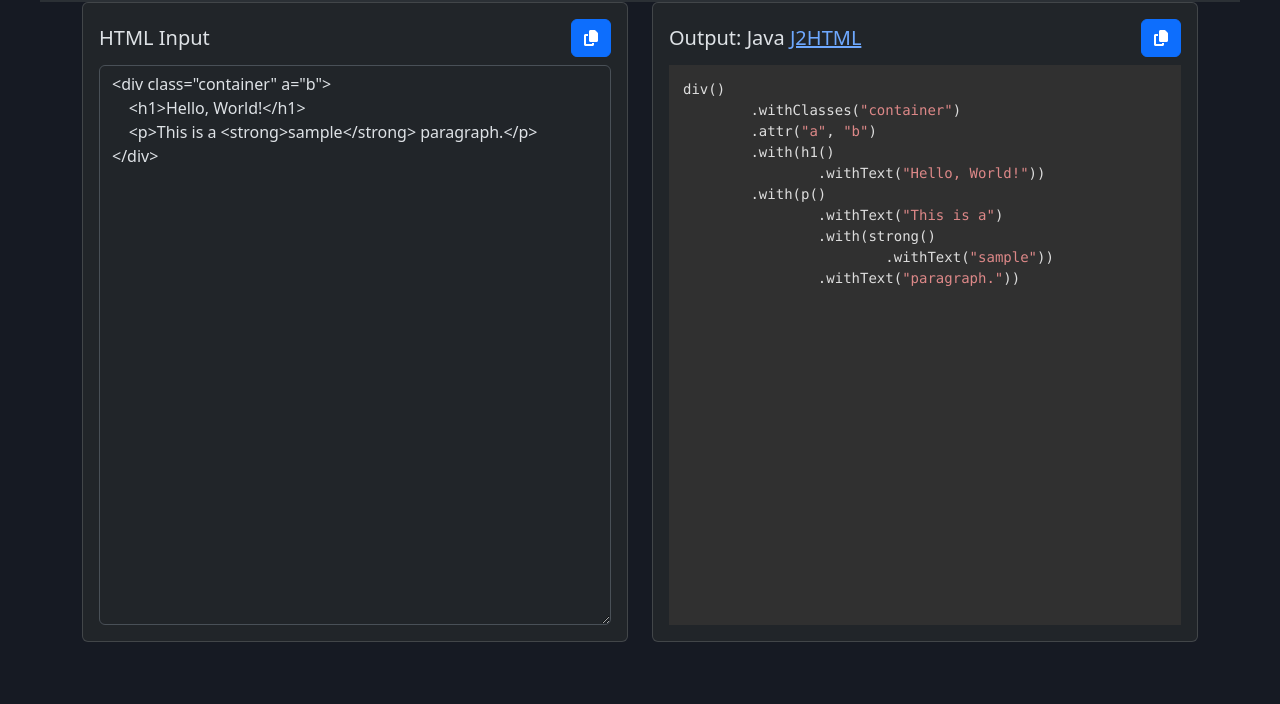
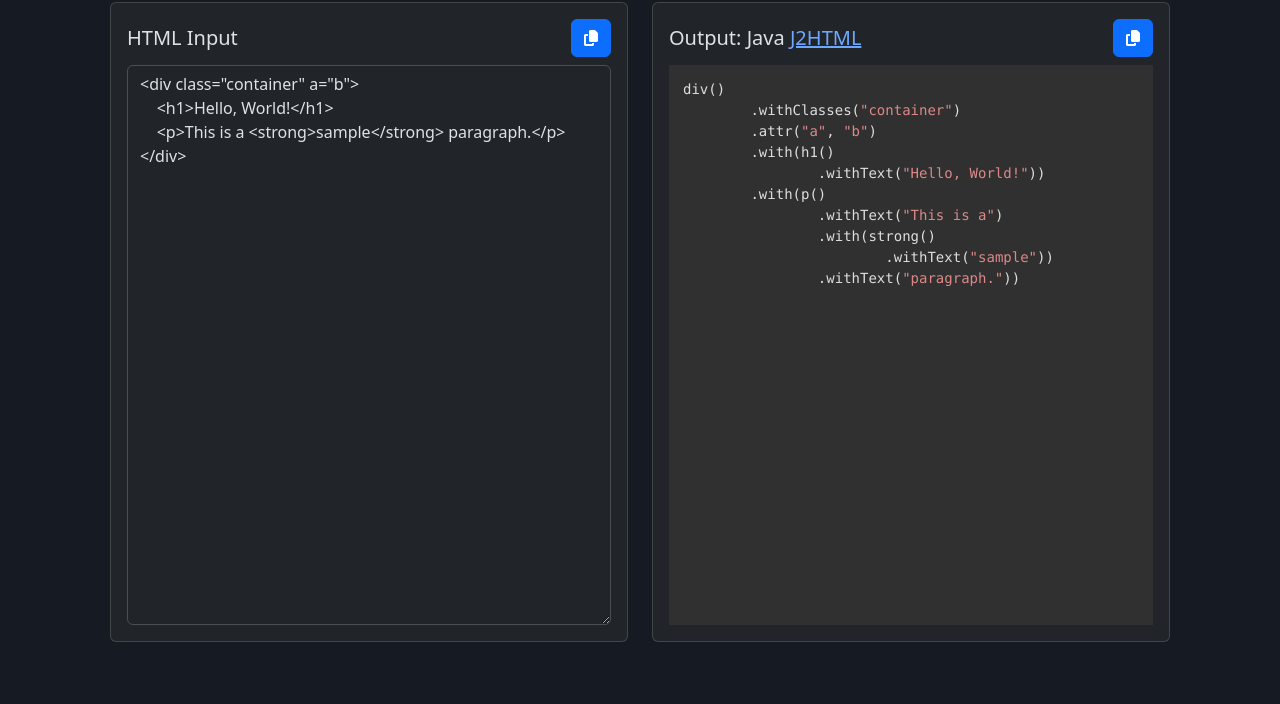
Before and after one commit to bvkatwijk/j2html-converter, a website: page index.html in a window 1280 px wide. Shown: the part 96-800 px from the top of the page. Drawn offline with nearby package versions, Linux system fonts and the light colour scheme.

Commit message:
Update styles.css

```diff
--- a/styles.css
+++ b/styles.css
@@ -2,7 +2,10 @@ body {
     background-color: #161a23;
     height: 100vh;
     width: 100vw;
-    padding: 40px;
+}
+
+.main {
+  padding: 40px;
 }
 
 #id-input-area, #id-output-area {
```
